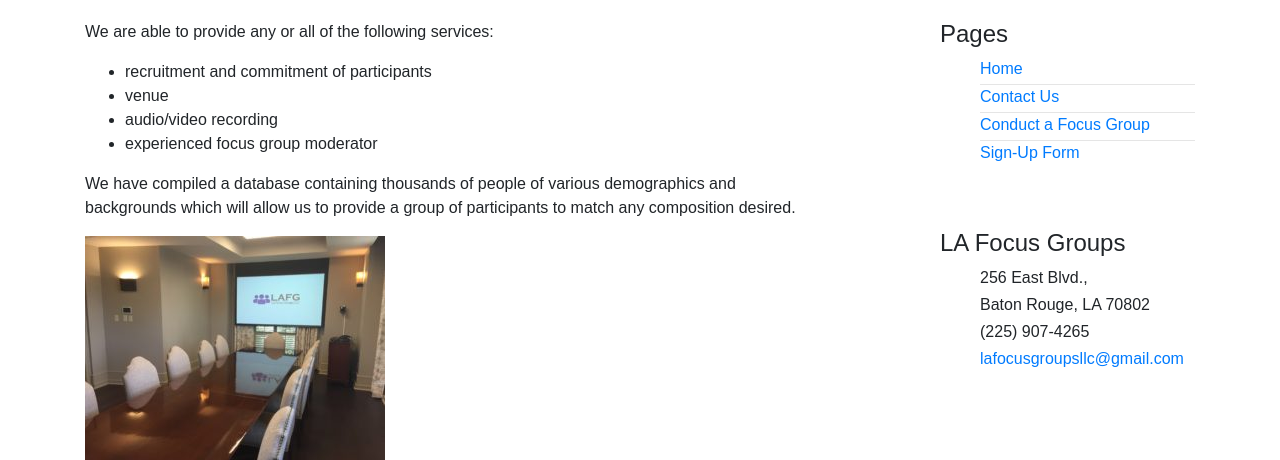
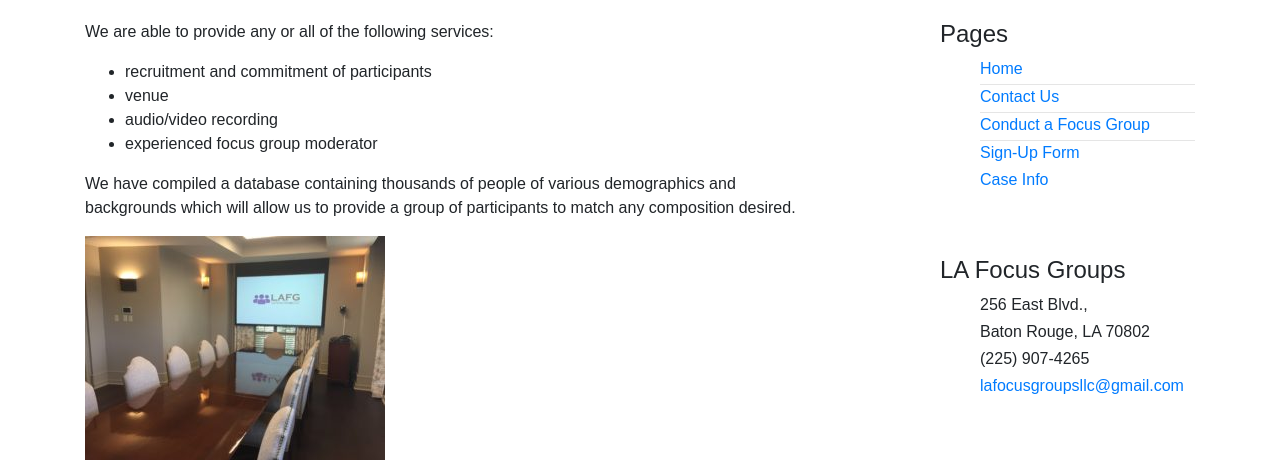
Before and after one commit to Brandt-moreThan4/LAFG---Website, a Django app: page /conduct/ in a window 1280 px wide. Shown: the part 320-780 px from the top of the page. Run offline with Django 3.2, Linux system fonts and the light colour scheme; some libraries are stand-ins or nearby versions.

Commit message:
Test Cas url included and authentication required

```diff
--- a/LAFG/lafg_site/templates/lafg_site/base.html
+++ b/LAFG/lafg_site/templates/lafg_site/base.html
@@ -71,7 +71,7 @@
                         <li><a class="" href="{% url 'lafg_site:contact' %}">Contact Us</a></li><hr />
                         <li><a class="" href="{% url 'lafg_site:conduct' %}">Conduct a Focus Group</a></li><hr />
                         <li><a class="" href="{% url 'lafg_site:sign_up' %}">Sign-Up Form</a></li>
-                        {# <li><a class="" href="{% url 'survey:test_case' %}">Case Info</a></li> #}
+                        <li><a class="" href="{% url 'survey:test_case' %}">Case Info</a></li>
                     </ul>
                     <br /><br />
                     <h4>LA Focus Groups</h4>
--- a/LAFG/survey/templates/survey/base.html
+++ b/LAFG/survey/templates/survey/base.html
@@ -44,12 +44,6 @@
         </nav>
     </header>
 
-    <!-- <div class="card bg-dark text-white">
-        <img id="skyLine" src= "{% static 'lafg_site/Images/skyline.jpg' %}" alt="Skyline"/>
-        <div class="card-img-overlay">
-            <h2 class="card-title">{% block page_title %}{% endblock %}</h2>
-        </div>
-    </div> -->
 
     <br />
 
--- a/LAFG/survey/urls.py
+++ b/LAFG/survey/urls.py
@@ -5,5 +5,5 @@ from django.contrib.auth import views as auth_views
 app_name = 'survey'
 
 urlpatterns = [
-    # path('test_case/', views.test_case, name='test_case'),
+    path('test_case/', views.test_case, name='test_case'),
     ]
--- a/LAFG/survey/views.py
+++ b/LAFG/survey/views.py
@@ -1,10 +1,11 @@
 from django.shortcuts import render
-
+from django.contrib.auth.decorators import login_required
 
 
 print('http://127.0.0.1:8000/survey/test_case')
 
 
+@login_required
 def test_case(request):
     """Renders home/ about page"""
 
```
Also changed, not shown: LAFG/db.sqlite3.
